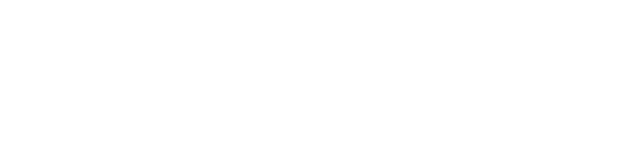
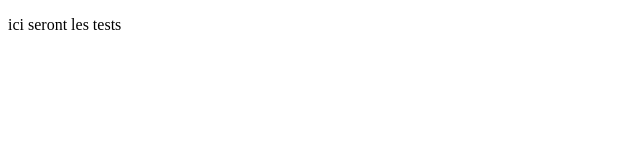
Before and after one commit to IdrissaSoumare/testRattrapage, a plain HTML site: page index.html in a window 1280 px wide. Shown: the whole page, without its empty margins (0-640 px from the left). Drawn offline with Linux system fonts and the light colour scheme.

Commit message:
balise p

```diff
--- a/index.html
+++ b/index.html
@@ -9,6 +9,8 @@
 
 <body>
 
+    <p>ici seront les tests</p>
+
 </body>
 
 </html>
```
